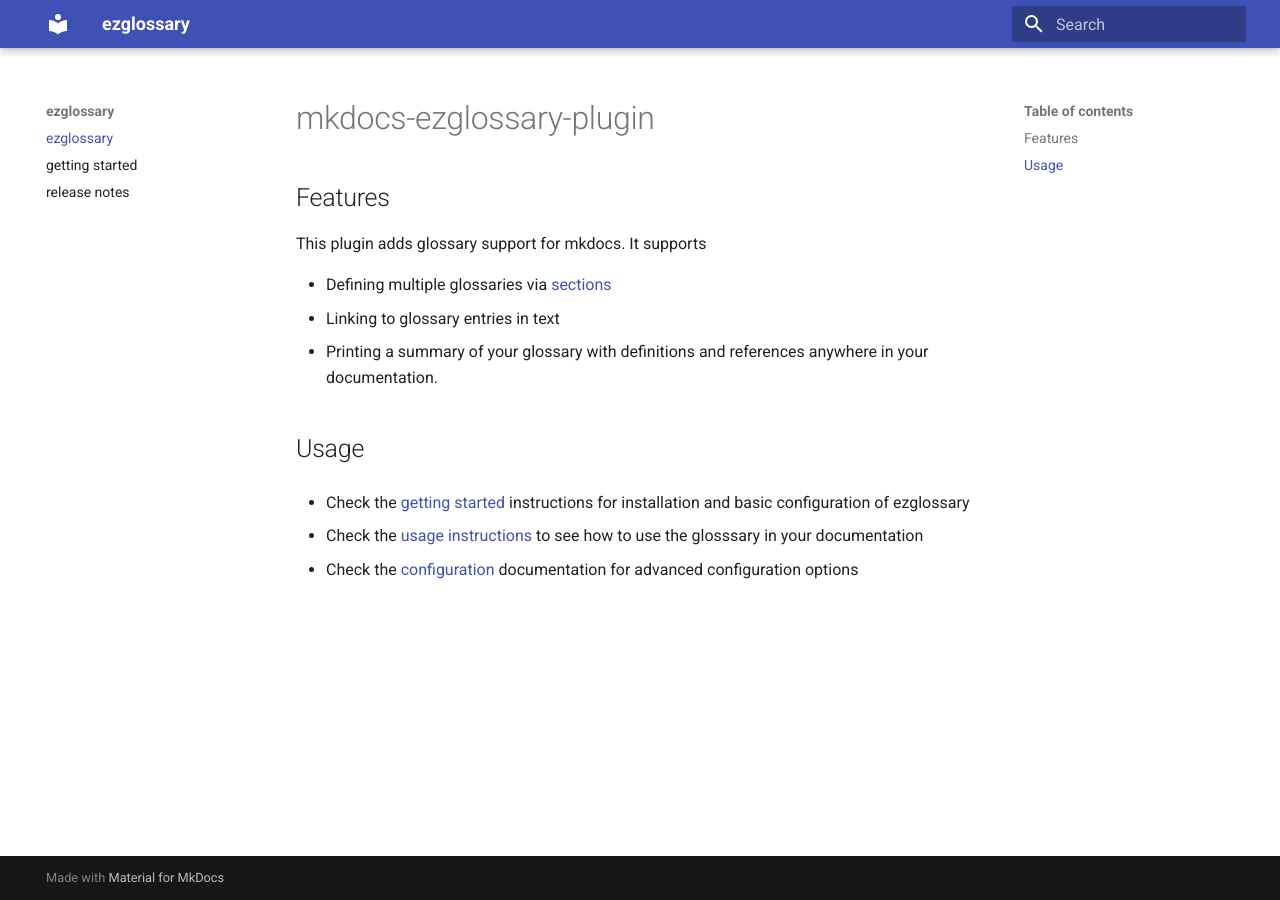
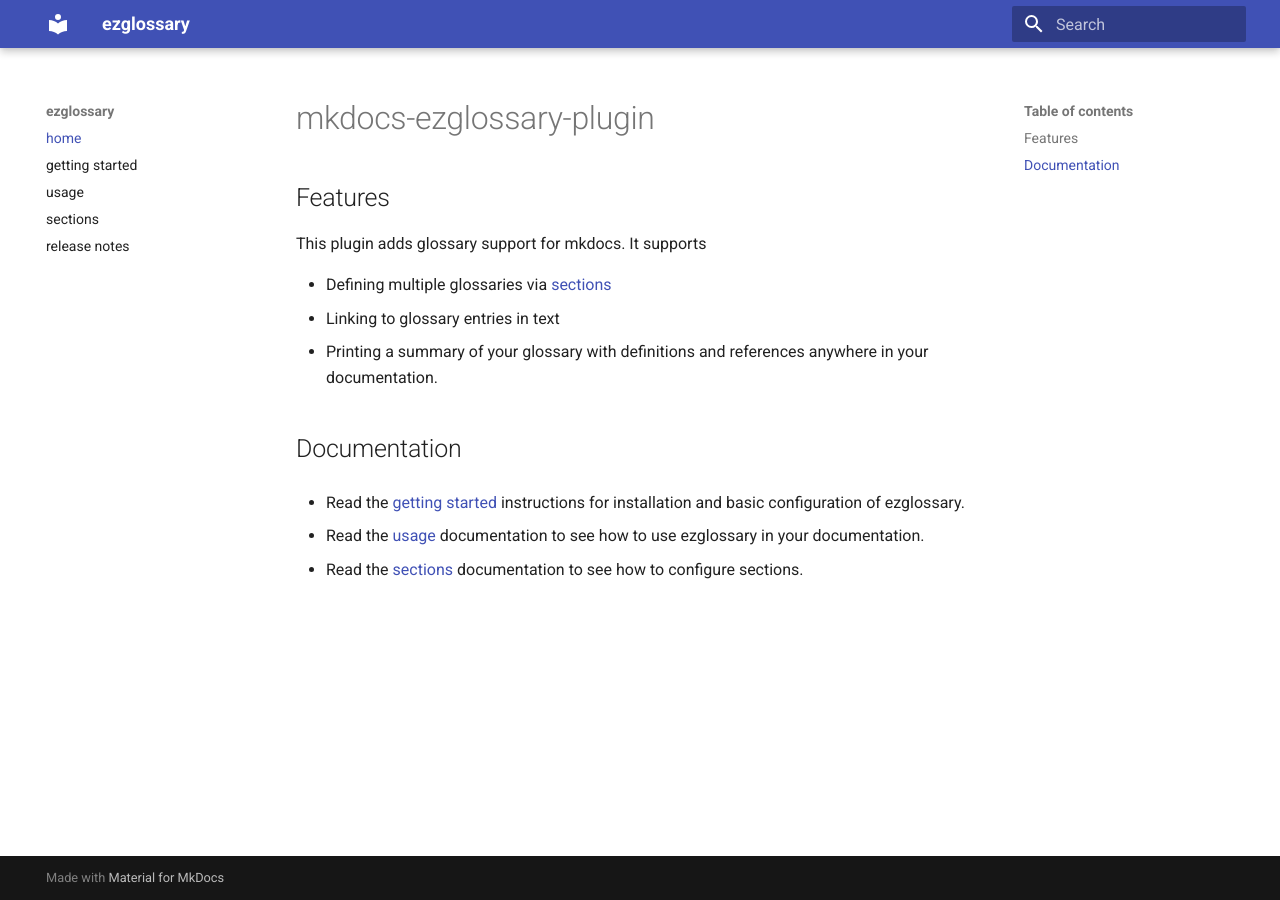
Before and after one commit to realtimeprojects/mkdocs-ezglossary, an MkDocs documentation site: the page built from docs/index.md, in a window 1280 px wide. Built offline with MkDocs 1.6.1 and Material for MkDocs 9.7.7, drawn with Linux system fonts in a browser that asks for light colours.

Commit message:
Update documentation.

```diff
--- a/docs/index.md
+++ b/docs/index.md
@@ -9,13 +9,13 @@
 -   Printing a summary of your glossary with definitions and
     references anywhere in your documentation.
 
-## Usage
+## Documentation
 
--   Check the [getting started](getting_started.md) instructions
-    for installation and basic configuration of ezglossary
+-   Read the [getting started](getting_started.md) instructions
+    for installation and basic configuration of ezglossary.
 
--   Check the [usage instructions](usage.md) to see how to
-    use the glosssary in your documentation
+-   Read the [usage](usage.md) documentation
+    to see how to use ezglossary in your documentation.
 
--   Check the [configuration](configuration.md) documentation
-    for advanced configuration options
+-   Read the [sections](sections) documentation to see
+    how to configure sections.
--- a/index.html
+++ /dev/null
@@ -1 +0,0 @@
-<h1>hello</h1>
--- a/mkdocs.yml
+++ b/mkdocs.yml
@@ -9,8 +9,10 @@
   - stylesheets/extra.css
 
 nav:
-  - ezglossary: index.md
+  - home: index.md
   - getting started: getting_started.md
+  - usage: usage.md
+  - sections: sections.md
   - release notes: releases.md
 
 markdown_extensions:
```
Also changed, not shown: docs/getting_started.md (+9 -75 lines), docs/sections.md (added, +1 -0 lines), docs/usage.md (added, +77 -0 lines).
